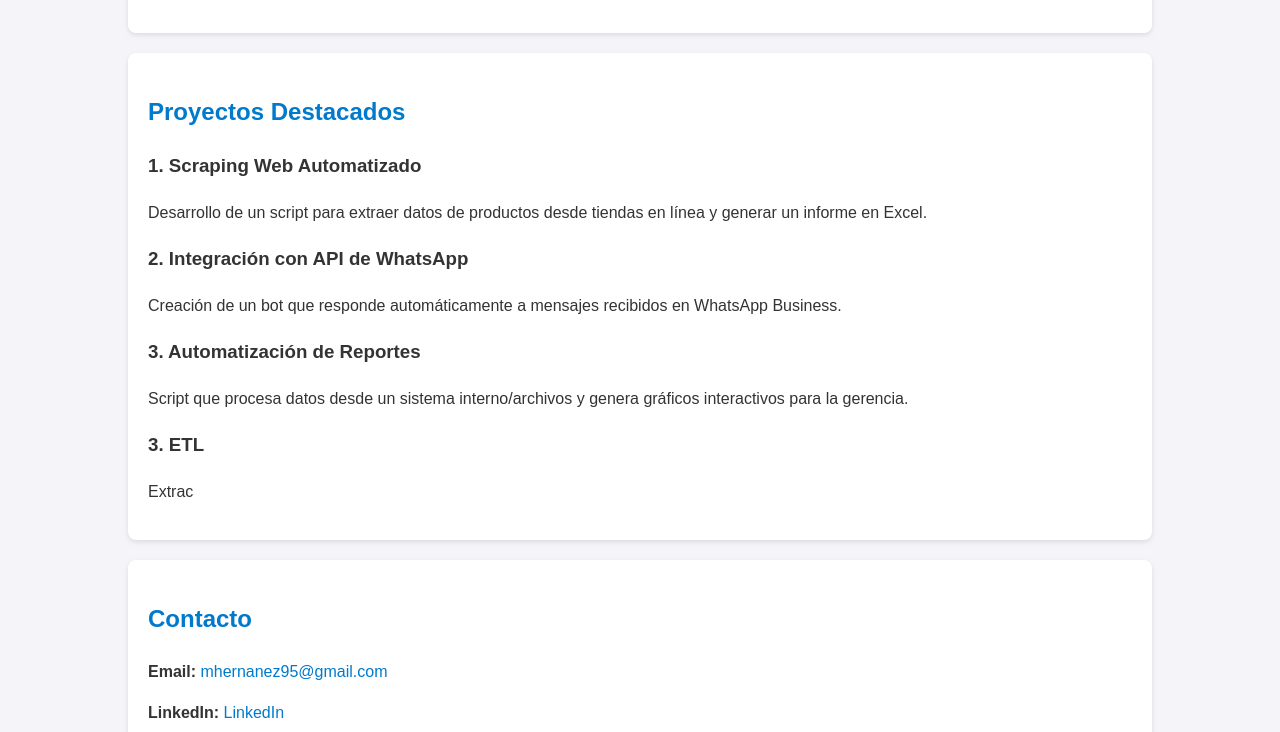
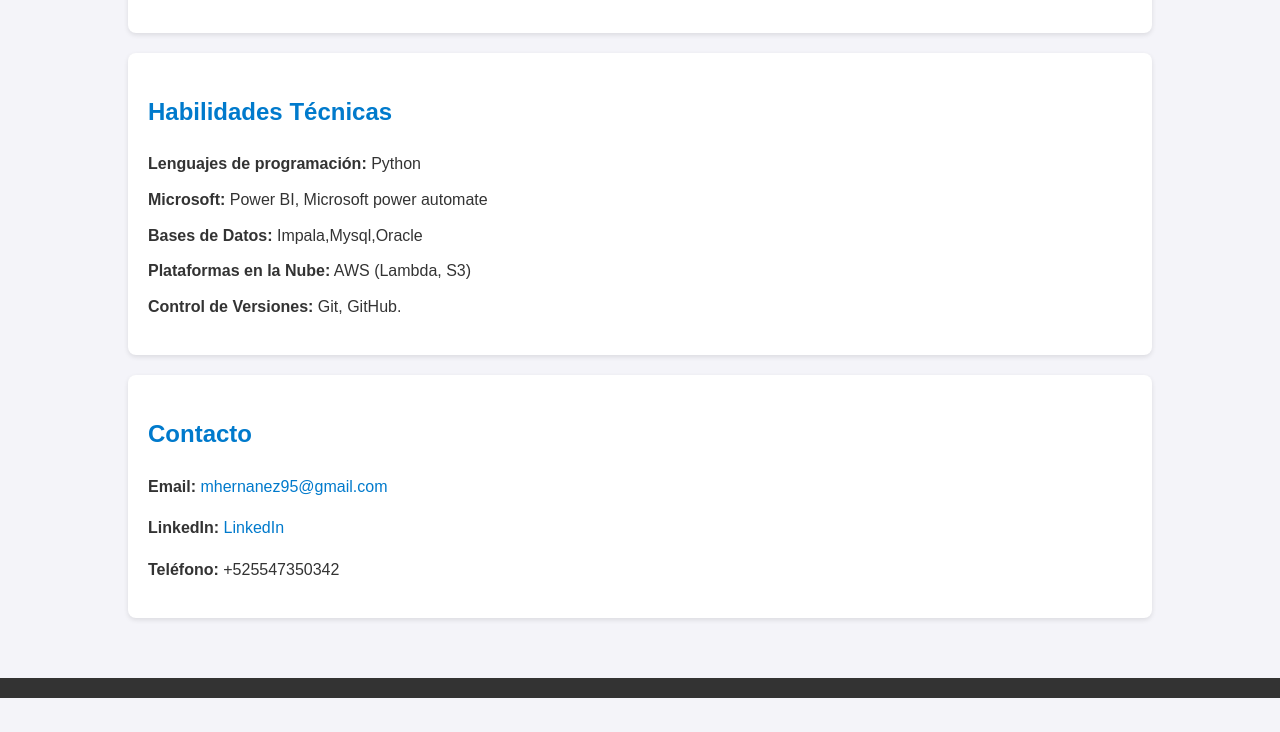
Before and after one commit to mikepyt/MH, a plain HTML site: page index.html in a window 1280 px wide. Shown: the part 808-1540 px from the top of the page. After the commit the page ends 1506 px from the top, so only its background shows below. Drawn offline with Linux system fonts and the light colour scheme.

Commit message:
Update index.html

```diff
--- a/index.html
+++ b/index.html
@@ -90,16 +90,15 @@
         </section>
 
 
-        <section>
-            <h2>Proyectos Destacados</h2>
-            <h3>1. Scraping Web Automatizado</h3>
-            <p>Desarrollo de un script para extraer datos de productos desde tiendas en línea y generar un informe en Excel.</p>
-            <h3>2. Integración con API de WhatsApp</h3>
-            <p>Creación de un bot que responde automáticamente a mensajes recibidos en WhatsApp Business.</p>
-            <h3>3. Automatización de Reportes </h3>
-            <p>Script que procesa datos  desde un sistema interno/archivos y genera gráficos interactivos para la gerencia.</p>
-            <h3>3. ETL </h3>
-            <p>Extrac</p>
+         <section>
+            <h2>Habilidades Técnicas</h2>
+            <ul>
+                <li><strong>Lenguajes de programación:</strong> Python</li>
+                <li><strong>Microsoft:</strong> Power BI, Microsoft power automate</li>
+                <li><strong>Bases de Datos:</strong> Impala,Mysql,Oracle</li>
+                <li><strong>Plataformas en la Nube:</strong> AWS (Lambda, S3)</li>
+                <li><strong>Control de Versiones:</strong> Git, GitHub.</li>
+            </ul>
         </section>
 
 
```
